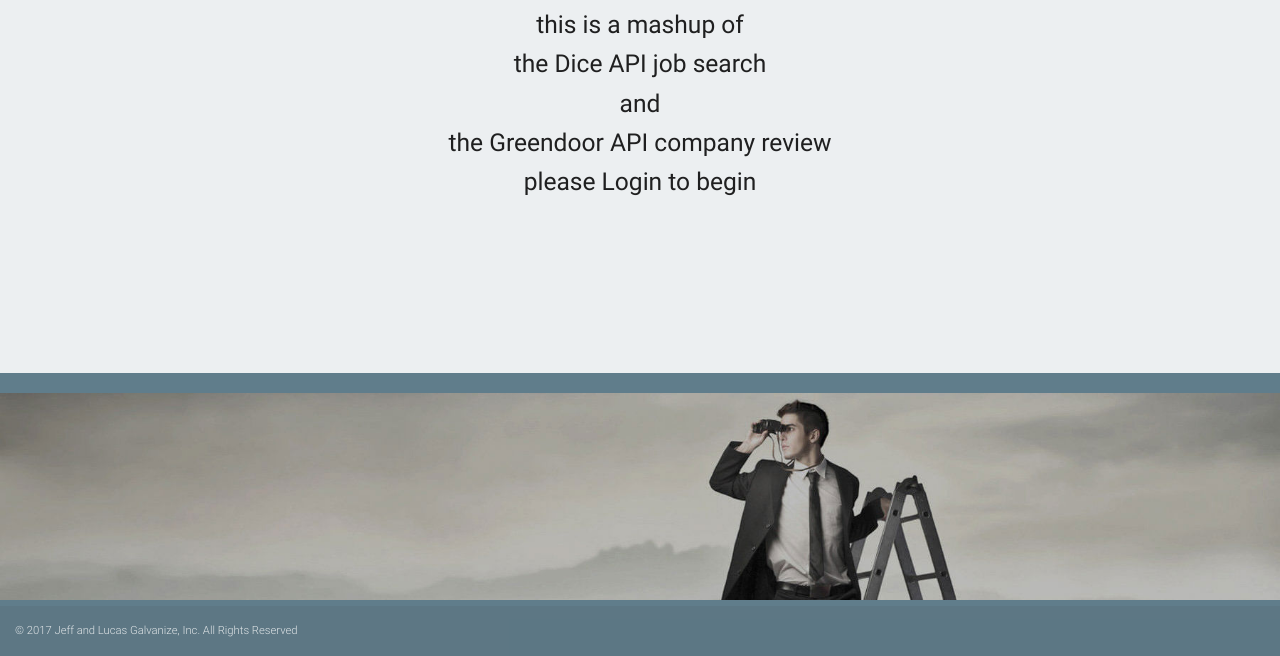
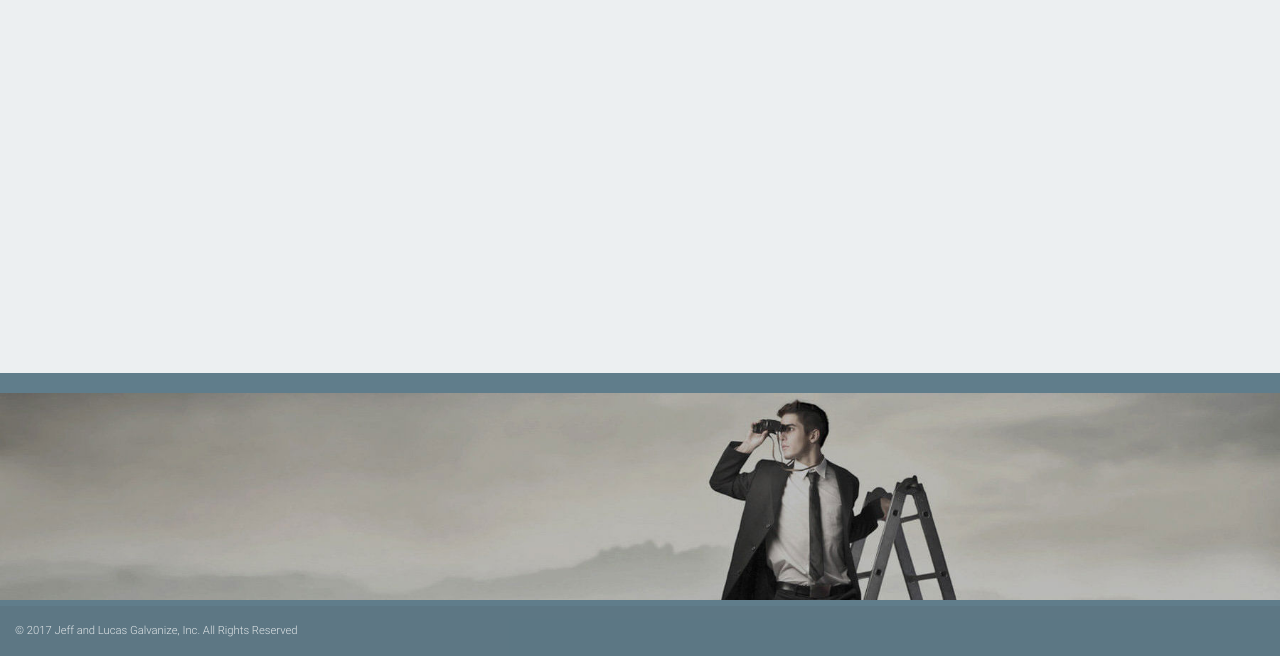
Before and after one commit to Mckillagin685/q56wd-q2-project-jl, a website: page public/index.html in a window 1280 px wide. Shown: the part 144-800 px from the top of the page. Drawn offline with nearby package versions, Linux system fonts and the light colour scheme; no server answers.

Commit message:
another commit

```diff
--- a/public/index.html
+++ b/public/index.html
@@ -40,12 +40,6 @@
       <div class="container center-align">
         <img src="/images/job-opening-banner.png">
         <h4>Welcome to Jeff and Lucas's Job Search website</h4>
-        <h5>this is a mashup of</h5>
-        <h5>the Dice API job search</h5>
-        <h5>and</h5>
-        <h5>the Greendoor API company review</h5>
-        <h5>please Login to begin</h5>
-        <!-- <a class="modal-trigger" href="search.html">Search</a> -->
         <div id="jobs" class="row"></div>
       </div>
 
--- a/public/js/jobs.js
+++ b/public/js/jobs.js
@@ -429,7 +429,3 @@ $('html').click((event) => {
             });
   }
 })
-
-
-
-// note line 12 needs to be https
```
